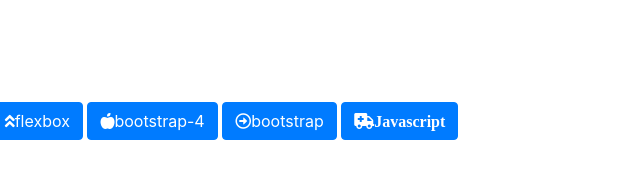
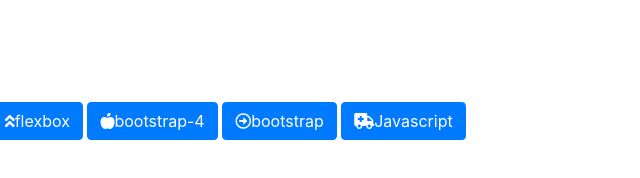
Before and after one commit to grisgmo/Front-end, a plain HTML site: page index.html in a window 1280 px wide. Shown: the full height of the page, 586-1226 px from the left. Drawn offline with nearby package versions, Linux system fonts and the light colour scheme.

Commit message:
tbootstrap

```diff
--- a/index.html
+++ b/index.html
@@ -44,7 +44,7 @@
 					<i class="far fa-arrow-alt-circle-right"></i>bootstrap</a>
 
 				<a class="btn btn-primary" href="\javascript\">
-					<i class="fas fa-ambulance">Javascript</i></a>
+					<i class="fas fa-ambulance"></i>Javascript</a>
 
 			</div>
 		</div>
```
